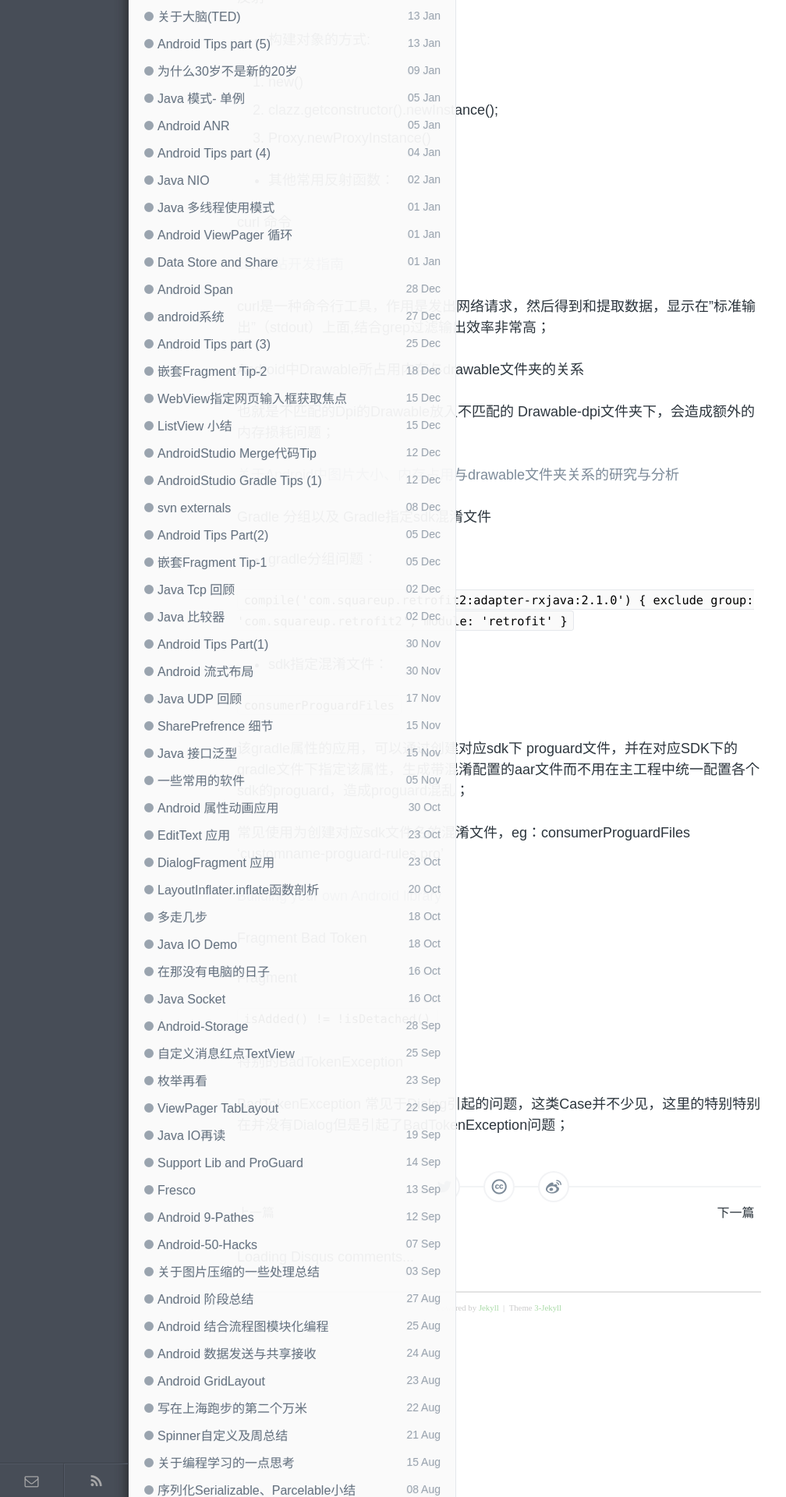
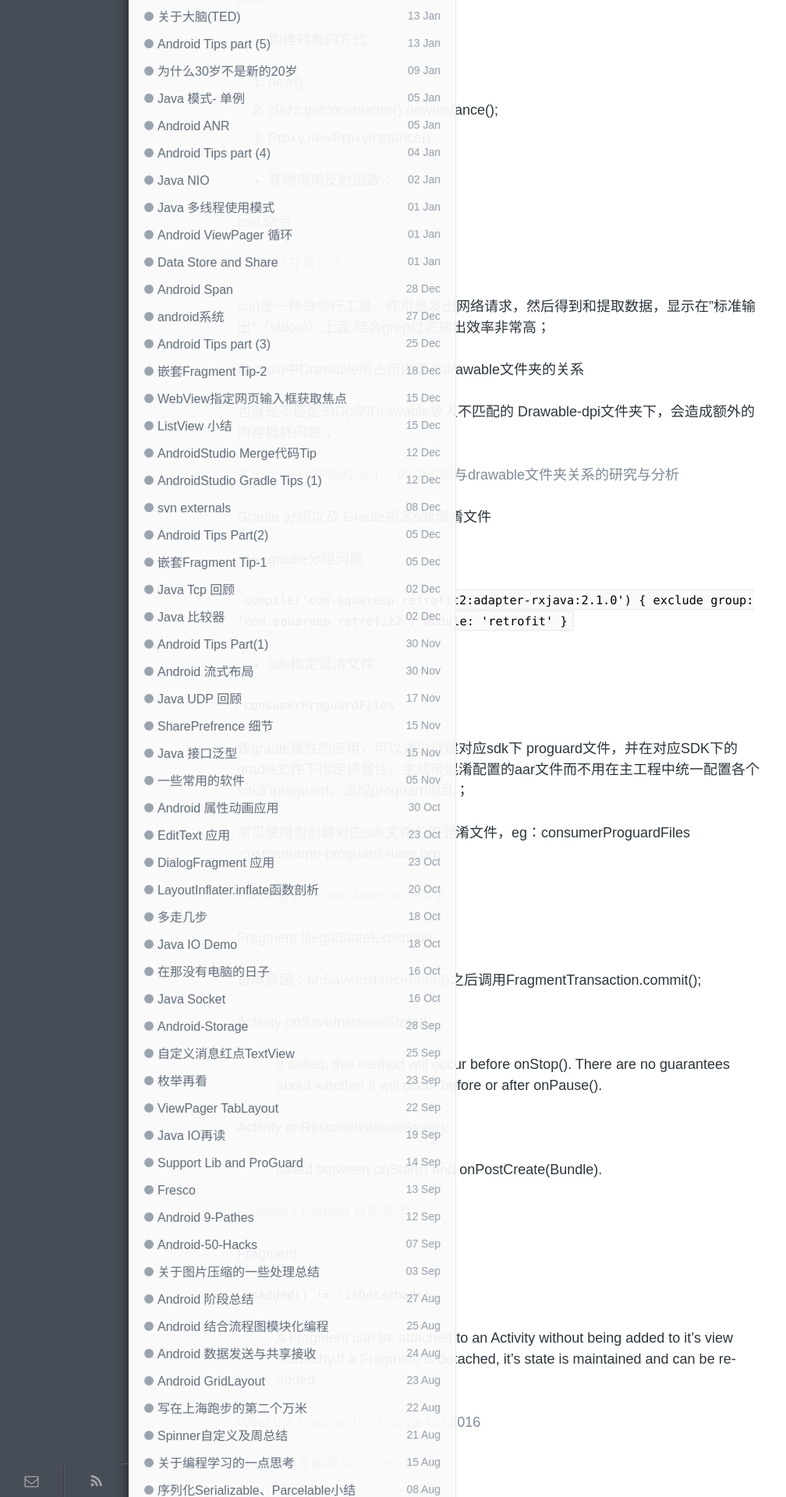
Before and after one commit to enlipan/enlipan.github.io, a Jekyll site: the page built from _posts/2016-12-18-android-tips-7.md, in a window 1280 px wide. Shown: the part 3080-5000 px from the top of the page at 78% size, without its empty margins (0-1008 px from the left). Built offline with Jekyll 4.4.1, drawn with Linux system fonts in a browser that asks for light colours; nearby versions of some CDN libraries; comment, search, counter and statistics services are not loaded.

Commit message:
modify tips 7

```diff
--- a/_posts/2016-12-18-android-tips-7.md
+++ b/_posts/2016-12-18-android-tips-7.md
@@ -175,17 +175,36 @@ curl是一种命令行工具，作用是发出网络请求，然后得到和提
 [Building your own Android library](https://guides.codepath.com/android/Building-your-own-Android-library)
 
 
-####  Fragment Bad Token
+####  Fragment IllegalStateException
+
+根本原因：onSaveInstanceState()之后调用FragmentTransaction.commit();
+
+Activity onSaveInstanceState():
+>  If called, this method will occur before onStop(). There are no guarantees about whether it will occur before or after onPause().
+
+Activity onRestoreInstanceState():
+
+>  called between onStart() and onPostCreate(Bundle).
 
 
-
-
+[Fragment Commit 异常处理](https://www.zybuluo.com/linux1s1s/note/159264)
 
 ####  Fragment
 
 `isAdded()  !=  !isDetached()`
 
+> A Fragment can be attached to an Activity without being added to it's view hierarchy.If a Fragment is detached, it's state is maintained and can be re-added.
 
-#### 特别的BadTokenException
+[What the Fragment? - Google I/O 2016](https://www.youtube.com/watch?v=k3IT-IJ0J98)
+
+[Fragment全解析系列（一）](http://www.jianshu.com/p/d9143a92ad94)
+
+#### 特别的 BadTokenException
 
 BadTokenException 常见于Dialog引起的问题，这类Case并不少见，这里的特别特别在并没有Dialog但是引起了BadTokenException问题；
+
+[诡异的BadTokenException](http://blog.desmondyao.com/android-bad-window-token/)
+
+#### 好文记录—— 一篇从Android Framework阐述Android 4大组件的好文
+
+[How should I design my Android application](https://plus.google.com/u/1/+DianneHackborn/posts/FXCCYxepsDU?sfc=true)
```
